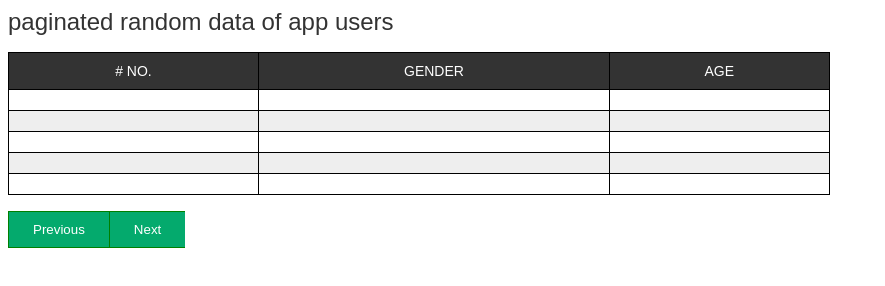
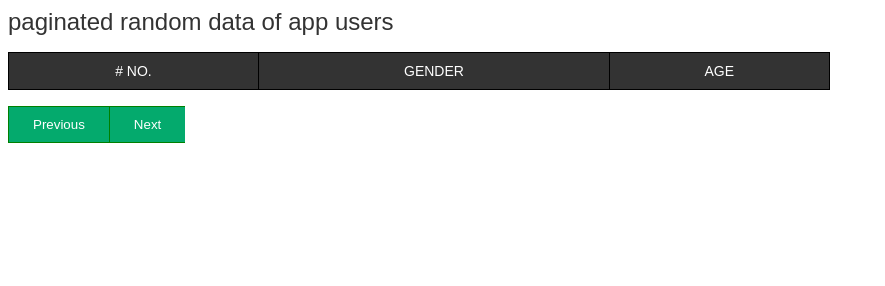
Before and after one commit to ArinzeJeffrey-droid/simple-data-table, a website built with Parcel: page src/index.html in a window 1280 px wide. Shown: the whole page, without its empty margins (0-885 px from the left). Built offline with nearby package versions, Linux system fonts and the light colour scheme; no server answers.

Commit message:
Resolving CI tests failures.

```diff
--- a/src/index.html
+++ b/src/index.html
@@ -21,33 +21,7 @@
                 <td>Age</td>
             </tr>
         </thead>
-        <tbody data-sink>
-            <tr>
-                <td></td>
-                <td></td>
-                <td></td>
-            </tr>
-            <tr>
-                <td></td>
-                <td></td>
-                <td></td>
-            </tr>
-            <tr>
-                <td></td>
-                <td></td>
-                <td></td>
-            </tr>
-            <tr>
-                <td></td>
-                <td></td>
-                <td></td>
-            </tr>
-            <tr>
-                <td></td>
-                <td></td>
-                <td></td>
-            </tr>
-        </tbody>
+        <tbody data-sink></tbody>
     </table>
 
     <div class="btn-group">
--- a/src/utils.ts
+++ b/src/utils.ts
@@ -22,7 +22,7 @@ export const updateTable = (data: TableRowData[], page: string) => {
 };
 
 export const updatePageView = (page: string) => {
-  pageView.innerHTML = `Showing page ${page}`;
+  pageView.innerHTML = `Showing Page ${page}`;
 };
 
 export const disableButton = (
```
